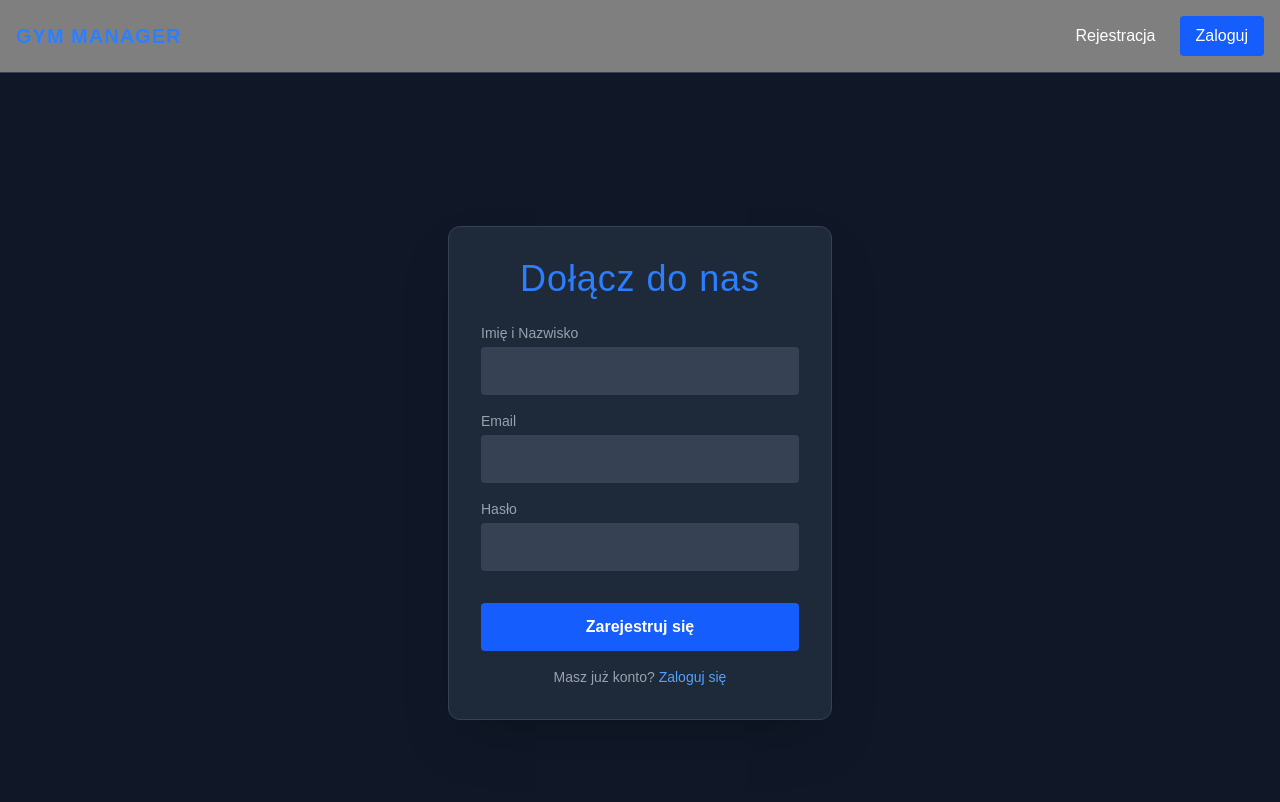
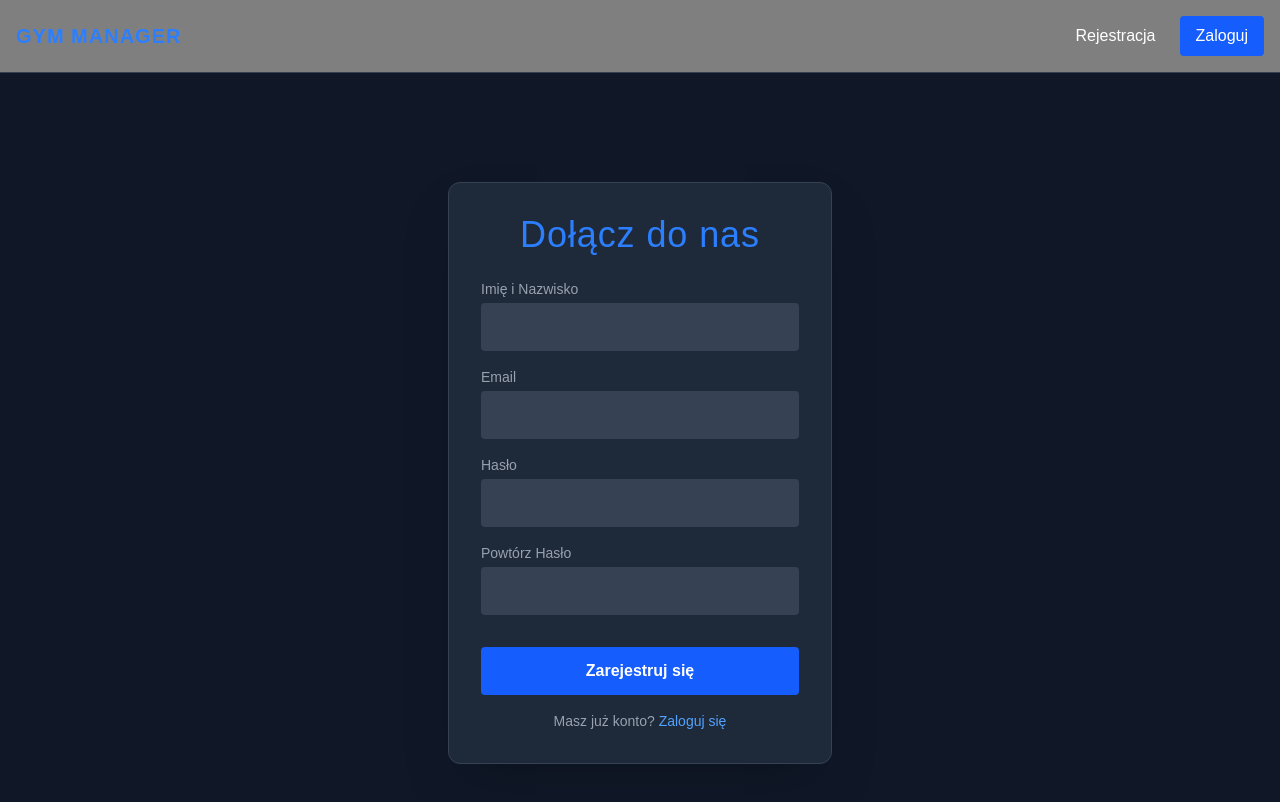
Before and after one commit to mmierzwa2002/jwp-projekt-silownia, a Next.js app: page /register in a window 1280 px wide. Shown: the top 802 px of the page. Built offline with nearby package versions, Linux system fonts and the light colour scheme; no server answers.

Commit message:
Fix login issue

```diff
--- a/src/app/register/page.tsx
+++ b/src/app/register/page.tsx
@@ -1,15 +1,19 @@
 "use client";
 import { registerUser } from "@/lib/actions";
 import { useRouter } from "next/navigation";
+import { useState } from "react";
 import Link from "next/link";
 
 export default function RegisterPage() {
   const router = useRouter();
+  const [error, setError] = useState<string | null>(null);
 
   async function handleSubmit(formData: FormData) {
+    setError(null);
     const res = await registerUser(formData);
+
     if (res?.error) {
-      alert(res.error);
+      setError(res.error);
     } else {
       router.push("/login");
     }
@@ -21,6 +25,12 @@ export default function RegisterPage() {
         <h1 className="text-4xl font-display text-blue-500 mb-6 text-center tracking-wide">
           Dołącz do nas
         </h1>
+
+        {error && (
+          <div className="bg-red-500/20 text-red-400 p-3 rounded mb-4 text-center text-sm border border-red-500/50">
+            {error}
+          </div>
+        )}
 
         <form action={handleSubmit} className="space-y-4">
           <div>
@@ -53,6 +63,18 @@ export default function RegisterPage() {
             />
           </div>
 
+          <div>
+            <label className="block text-sm text-gray-400 mb-1">
+              Powtórz Hasło
+            </label>
+            <input
+              name="confirmPassword"
+              type="password"
+              className="w-full p-3 bg-gray-700 rounded text-white focus:outline-none focus:ring-2 focus:ring-blue-500"
+              required
+            />
+          </div>
+
           <button className="w-full bg-blue-600 hover:bg-blue-500 text-white font-bold py-3 rounded transition duration-200 mt-4">
             Zarejestruj się
           </button>
```
